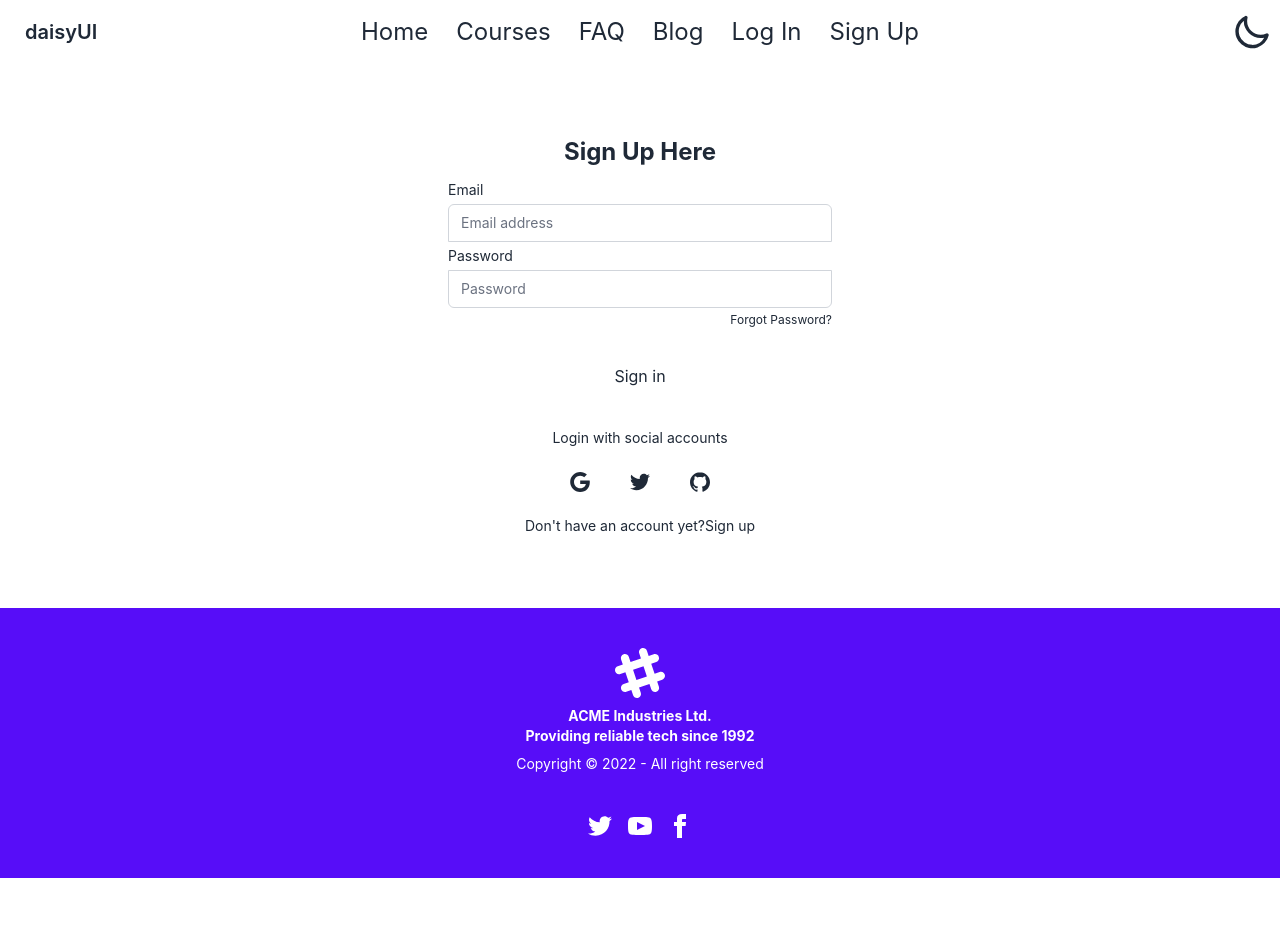
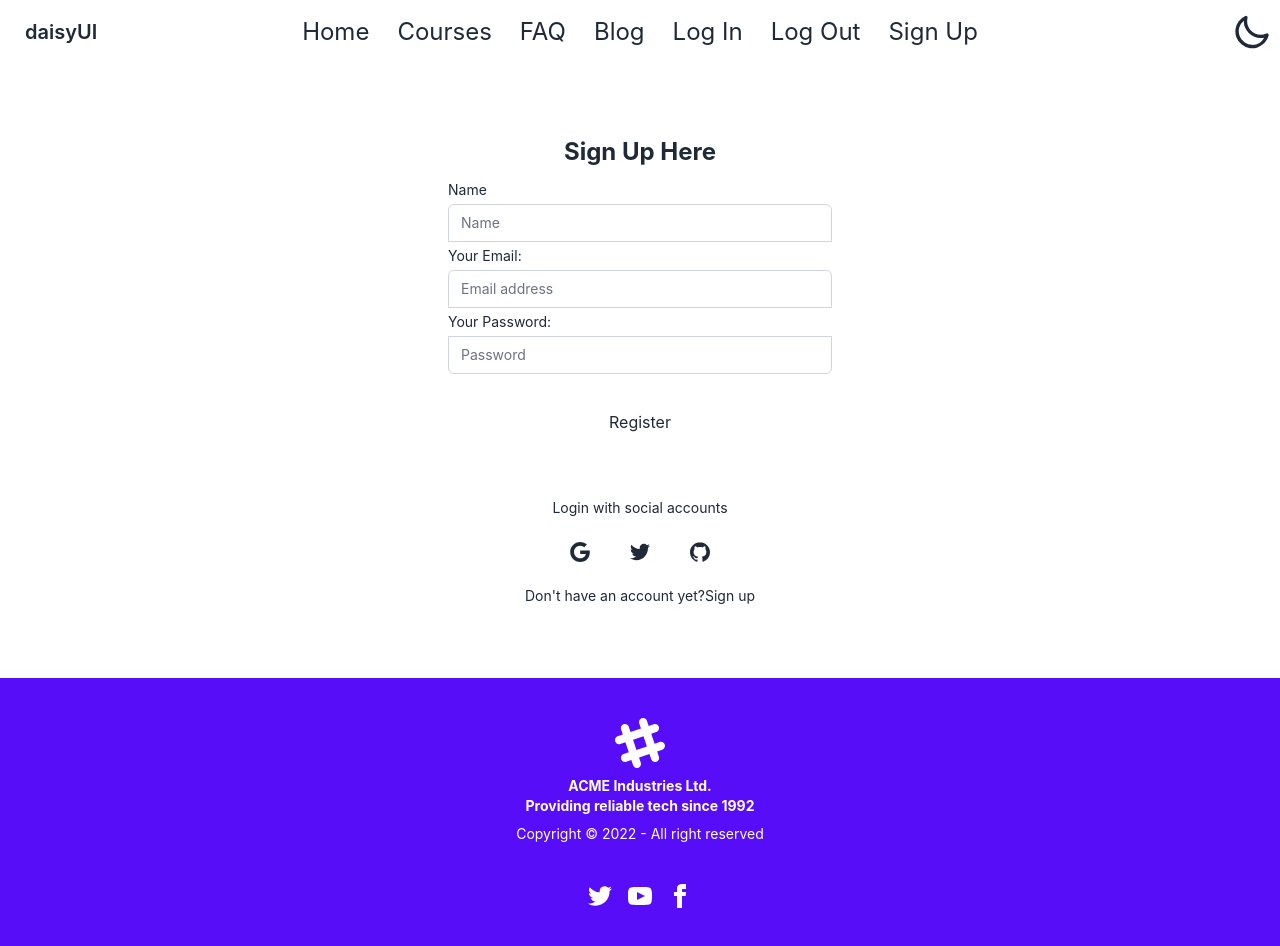
Before and after one commit to Robin-Ibn-Nur/DraGoMan-client-side, a React (Create React App) app: page /signup in a window 1280 px wide. Before the commit the page ends 878 px from the top, so only its background shows below. Built offline with nearby package versions, Linux system fonts and the light colour scheme; no server answers.

Commit message:
firebase setup

```diff
--- a/package.json
+++ b/package.json
@@ -13,6 +13,7 @@
     "react-icons": "^4.6.0",
     "react-router-dom": "^6.4.2",
     "react-scripts": "5.0.1",
+    "react-toastify": "^9.0.8",
     "web-vitals": "^2.1.4"
   },
   "scripts": {
--- /dev/null
+++ b/src/PrivateRoute/PrivateRoute.js
@@ -0,0 +1,17 @@
+import React, { useContext } from 'react';
+import { Navigate } from 'react-router-dom';
+import { AuthContext } from '../contexts/UserContext';
+
+const PrivateRouts = ({ children, loading }) => {
+    const { user } = useContext(AuthContext);
+    if (loading) {
+        return <div className="btn loading">Loading...</div>
+    }
+    if (user && user.uid) {
+        return children;
+    }
+
+    return <Navigate to='/login'></Navigate>
+};
+
+export default PrivateRouts;
--- a/src/components/FireBase/FireBase.config.js
+++ b/src/components/FireBase/FireBase.config.js
@@ -5,12 +5,12 @@ import { initializeApp } from "firebase/app";
 
 // Your web app's Firebase configuration
 const firebaseConfig = {
-    apiKey: "AIzaSyA6dVNpxf51kvqImDhdG07iHbZr5xdJJUM",
-    authDomain: "auth-router-contex-fd6bb.firebaseapp.com",
-    projectId: "auth-router-contex-fd6bb",
-    storageBucket: "auth-router-contex-fd6bb.appspot.com",
-    messagingSenderId: "693180338821",
-    appId: "1:693180338821:web:95b4af26501d273f3f8fec"
+    apiKey: "AIzaSyBxx6UEfCFsQd3qCv2T6psTNvcFygHz2Xo",
+    authDomain: "my-project-d0fe6.firebaseapp.com",
+    projectId: "my-project-d0fe6",
+    storageBucket: "my-project-d0fe6.appspot.com",
+    messagingSenderId: "135212048910",
+    appId: "1:135212048910:web:0c8ea4558fbff45d12125f"
 };
 
 // Initialize Firebase
--- a/src/components/Header/Header.js
+++ b/src/components/Header/Header.js
@@ -1,7 +1,20 @@
 import React from 'react';
+import { useContext } from 'react';
 import { Link } from 'react-router-dom';
+import { toast } from 'react-toastify';
+import { AuthContext } from '../../context/UserContext';
 
 const Header = () => {
+    const { user, logOut } = useContext(AuthContext);
+
+    const handleSignOut = () => {
+        logOut()
+            .then(() => {
+                toast.success('SuccessFully Log Out', { autoClose: 500 })
+            })
+            .catch(error => toast.error('Your are currently Sign In', { autoClose: 500 }))
+    }
+
     return (
         <div className="navbar bg-base-100">
             <div className="navbar-start">
@@ -28,7 +41,9 @@ const Header = () => {
                     <Link to="/faq">FAQ</Link>
                     <Link to="/blog">Blog</Link>
                     <Link to="/login">Log In</Link>
+                    <Link onClick={handleSignOut}>Log Out</Link>
                     <Link to="/signup">Sign Up</Link>
+                    {user?.photoURL && <span>{user.photoURL}</span>}
                 </ul>
             </div>
             <div className="navbar-end">
--- a/src/components/LogIn/LogIn.js
+++ b/src/components/LogIn/LogIn.js
@@ -1,13 +1,36 @@
 import React from "react";
-import { Link } from 'react-router-dom';
+import { useContext } from "react";
+import { Link, useNavigate } from 'react-router-dom';
+import { toast } from "react-toastify";
+import { AuthContext } from "../../context/UserContext";
 
 
 const LogIn = () => {
+    const { signIn } = useContext(AuthContext)
+    console.log(signIn)
+    const nevigate = useNavigate()
+    const submit = (event) => {
+        event.preventDefault();
+        const form = event.target;
+        const email =form.email.value
+        const password = form.password.value
+        console.log(email, password)
+        signIn(email, password)
+            .then(result => {
+                const user = result.user;
+                console.log(user);
+                toast.success('You are Log In Now', { autoClose: 500 })
+                form.reset()
+                nevigate('/');
+            })
+            .catch(error => toast.error(error))
+    }
+
     return (
         <div className='flex justify-center my-10'>
             <div className="w-full max-w-md p-8 space-y-3 rounded-xl dark:bg-gray-900 dark:text-gray-100">
                 <h1 className="text-2xl font-bold text-center">Login</h1>
-                <form noValidate="" action="" className="space-y-6 ng-untouched ng-pristine ng-valid">
+                <form onSubmit={submit} noValidate="" action="" className="space-y-6 ng-untouched ng-pristine ng-valid">
 
                     <div className="space-y-1 text-sm">
                         <label htmlFor="password" className="block dark:text-gray-400">Email</label>
--- a/src/components/SignUp/SignUp.js
+++ b/src/components/SignUp/SignUp.js
@@ -1,26 +1,62 @@
-import React from 'react';
+import React, { useState } from 'react';
+import { useContext } from 'react';
 import { Link } from 'react-router-dom';
+import { toast } from 'react-toastify';
+import { AuthContext } from '../../context/UserContext';
 
 const SignUp = () => {
+    const { register } = useContext(AuthContext);
+
+    const [wrongPassword, setWrongPassword] = useState('')
+    const [success, setSuccess] = useState(false)
+
+    const registration = (event) => {
+        event.preventDefault()
+        const form = event.target;
+        const email = form.email.value;
+        const password = form.password.value;
+        console.log(email, password)
+        // let pwd = /^(?=.*\d)(?=.*[A-Z])(.{12,50})$/
+        if (!/^(?=.*\d)(?=.*[a-zA-Z])[a-zA-Z0-9]{7,}$/.test(password)) {
+            toast.error('Please Provide a valid password', {autoClose: 500})
+            setWrongPassword('Please Check at at least one digit, one lower case, one upper case & 8 from the mentioned characters')
+            return;
+        }
+        if (password.length < 6) {
+            toast.error('Please add at lease six Carecter', {autoClose: 500})
+            setWrongPassword('Please add at least six Carecter')
+            return;
+        }
+        setWrongPassword('')
+
+        register(email, password)
+            .then(result => {
+                const user = result.user;
+                console.log(user);
+                toast.success('WonderFull!: Successfully Registered', { autoClose: 500 })
+                setSuccess(true)
+                form.reset()
+            })
+            .catch(error => {
+                console.error(error)
+                setWrongPassword(error.message)
+            })
+    }
+
     return (
         <div className='flex justify-center my-10'>
             <div className="w-full max-w-md p-8 space-y-3 rounded-xl dark:bg-gray-900 dark:text-gray-100">
                 <h1 className="text-2xl font-bold text-center">Sign Up Here</h1>
-                <form noValidate="" action="" className="space-y-6 ng-untouched ng-pristine ng-valid">
+                <form onSubmit={registration} noValidate="" action="" className="space-y-6 ng-untouched ng-pristine ng-valid">
 
                     <div className="space-y-1 text-sm">
-                        <label htmlFor="password" className="block dark:text-gray-400">Email</label>
-                        <input
-                            id="email-address"
-                            name="email"
-                            type="email"
-                            autoComplete="email"
-                            required
-                            className="relative block w-full appearance-none rounded-none rounded-t-md border border-gray-300 px-3 py-2 text-gray-900 placeholder-gray-500 focus:z-10 focus:border-indigo-500 focus:outline-none focus:ring-indigo-500 sm:text-sm"
-                            placeholder="Email address"
-                        />
+                        <label htmlFor="">Name</label>
+                        <input type="text" name="name" id="name" required className="relative block w-full appearance-none rounded-none rounded-t-md border border-gray-300 px-3 py-2 text-gray-900 placeholder-gray-500 focus:z-10 focus:border-indigo-500 focus:outline-none focus:ring-indigo-500 sm:text-sm" placeholder='Name' />
+                        <label hatmlfor="my_form_email" className="block dark:text-gray-400">Your Email:</label>
+                        <input id="my_form_email" className="relative block w-full appearance-none rounded-none rounded-t-md border border-gray-300 px-3 py-2 text-gray-900 placeholder-gray-500 focus:z-10 focus:border-indigo-500 focus:outline-none focus:ring-indigo-500 sm:text-sm" type='email' name='email' placeholder="Email address" required />
+
                         <div className="space-y-1 text-sm">
-                            <label htmlFor="username" className="block dark:text-gray-400">Password</label>
+                            <label htmlFor="my_form_password" className="block dark:text-gray-400">Your Password:</label>
                             <input
                                 id="password"
                                 name="password"
@@ -31,11 +67,10 @@ const SignUp = () => {
                                 placeholder="Password"
                             />
                         </div>
-                        <div className="hover:underline flex justify-end text-xs dark:text-gray-400">
-                            <Link to="/errorpage">Forgot Password?</Link>
-                        </div>
                     </div>
-                    <button className="block w-full p-3 text-center rounded-sm dark:text-gray-900 dark:bg-violet-400">Sign in</button>
+                    <p className="px-3 text-sm text-red-600">{wrongPassword}</p>
+                    <button className="block w-full p-3 text-center rounded-sm dark:text-gray-900 dark:bg-violet-400">Register</button> <br />
+                    {success && <Link to='/login' className='text-green-500 link link-hover text-center'>Registration Complete. Please Log In Now</Link>}
                 </form>
                 <div className="flex items-center pt-4 space-x-1">
                     <div className="flex-1 h-px sm:w-16 dark:bg-gray-700"></div>
--- /dev/null
+++ b/src/context/UserContext.js
@@ -0,0 +1,69 @@
+import React, { useEffect, useState } from 'react';
+import {createUserWithEmailAndPassword, getAuth, GoogleAuthProvider, onAuthStateChanged, signInWithEmailAndPassword, signInWithPopup, signOut} from 'firebase/auth'
+import { createContext } from 'react';
+import app from '../components/FireBase/FireBase.config';
+
+/* using AuthContext to provide data every component*/
+export const AuthContext = createContext()
+
+
+/*set auth and get app from firebase*/
+const auth = getAuth(app)
+
+const UserContext = ({ children }) => {
+
+    const [user, setUser] = useState({})
+    const [loading, setLoading] = useState(true)
+    const googleProvider = new GoogleAuthProvider();
+
+
+    /*user registration form*/
+    const register = (email, password) => {
+        return createUserWithEmailAndPassword(auth, email, password);
+    }
+
+
+    /*user signin after registration*/
+    const signIn = (email, password) => {
+        return signInWithEmailAndPassword(auth, email, password);
+    }
+
+    /*if user want to logOut from page*/
+    const logOut = () => {
+        return signOut(auth);
+    }
+
+    // const signInWithGoogel = () => {
+    //     return signInWithPopup(auth, googleProvider);
+    // }
+
+
+    /*using useEffect to get user*/
+    useEffect(() => {
+        const unsubscribe = onAuthStateChanged(auth, currenUser => {
+            setUser(currenUser);
+            setLoading(false)
+            console.log('current user', currenUser)
+        })
+        return () => {
+            unsubscribe();
+        }
+    }, [])
+
+    const authInfo = {
+        user,
+        loading,
+        register,
+        signIn,
+        logOut,
+        // signInWithGoogel
+    }
+
+    return (
+        <AuthContext.Provider value={authInfo}>
+            {children}
+        </AuthContext.Provider>
+    );
+};
+
+export default UserContext;
--- a/src/index.js
+++ b/src/index.js
@@ -3,11 +3,17 @@ import ReactDOM from 'react-dom/client';
 import './index.css';
 import App from './App';
 import reportWebVitals from './reportWebVitals';
+import UserContext from './context/UserContext';
+import { ToastContainer } from 'react-toastify';
+import 'react-toastify/dist/ReactToastify.css';
 
 const root = ReactDOM.createRoot(document.getElementById('root'));
 root.render(
   <React.StrictMode>
-    <App />
+    <UserContext>
+      <ToastContainer position='top-center'></ToastContainer>
+      <App />
+    </UserContext>
   </React.StrictMode>
 );
 
```
Also changed, not shown: 1 other file (tests, documents, lock files or other folders).
